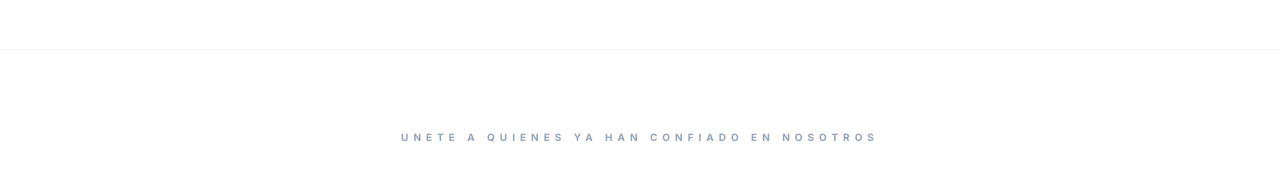
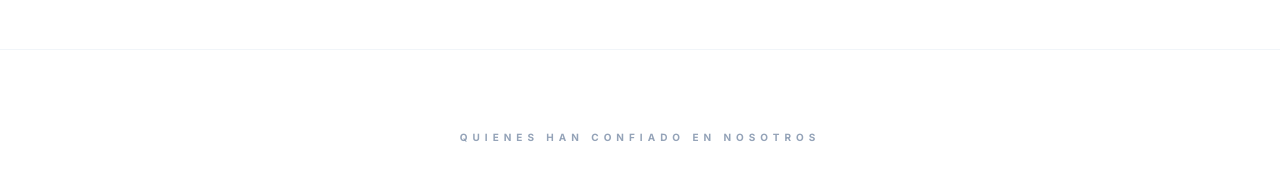
Before and after one commit to asinomas/paginaultima, a React (Vite) app in the folder Pagina_ultima/: page / in a window 1280 px wide. Shown: the part 3360-3553 px from the top of the page. Built offline with nearby package versions, Linux system fonts and the light colour scheme; no server answers.

Commit message:
Update Logos.tsx

```diff
--- a/Pagina_ultima/src/components/Logos.tsx
+++ b/Pagina_ultima/src/components/Logos.tsx
@@ -14,7 +14,7 @@ const Logos: React.FC = () => {
     <section className="bg-white py-20 border-t border-slate-100 overflow-hidden">
       <div className="container mx-auto px-6 mb-12">
         <p className="text-center text-[10px] font-bold uppercase tracking-[0.5em] text-slate-400">
-          Unete a quienes ya han confiado en nosotros
+        Quienes han confiado en nosotros
         </p>
       </div>
 
```
